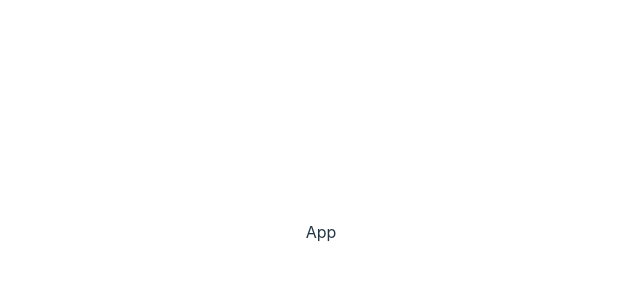
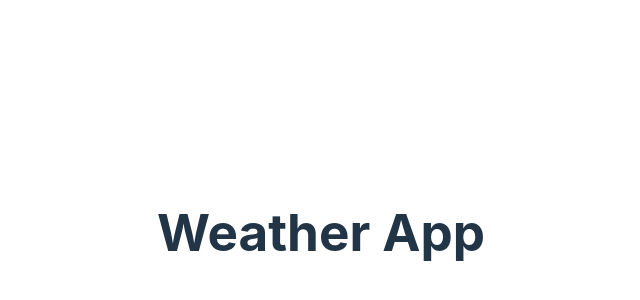
Before and after one commit to MartinDCalderonP/porthos-challenge, a React (Vite) app: page / in a window 1280 px wide. Shown: the part 168-468 px from the top of the page, without its empty margins (319-959 px from the left). Built offline with nearby package versions, Linux system fonts and the light colour scheme.

Commit message:
chore: Add Home page component

```diff
--- a/src/App.tsx
+++ b/src/App.tsx
@@ -1,7 +1,12 @@
 import styles from './App.module.css'
+import Home from './pages/Home'
 
 const App = () => {
-  return <div className={styles.mainContainer}>App</div>
+  return (
+    <div className={styles.mainContainer}>
+      <Home />
+    </div>
+  )
 }
 
 export default App
--- /dev/null
+++ b/src/pages/Home/index.tsx
@@ -0,0 +1,5 @@
+const Home = () => {
+  return <h1>Weather App</h1>
+}
+
+export default Home
```
